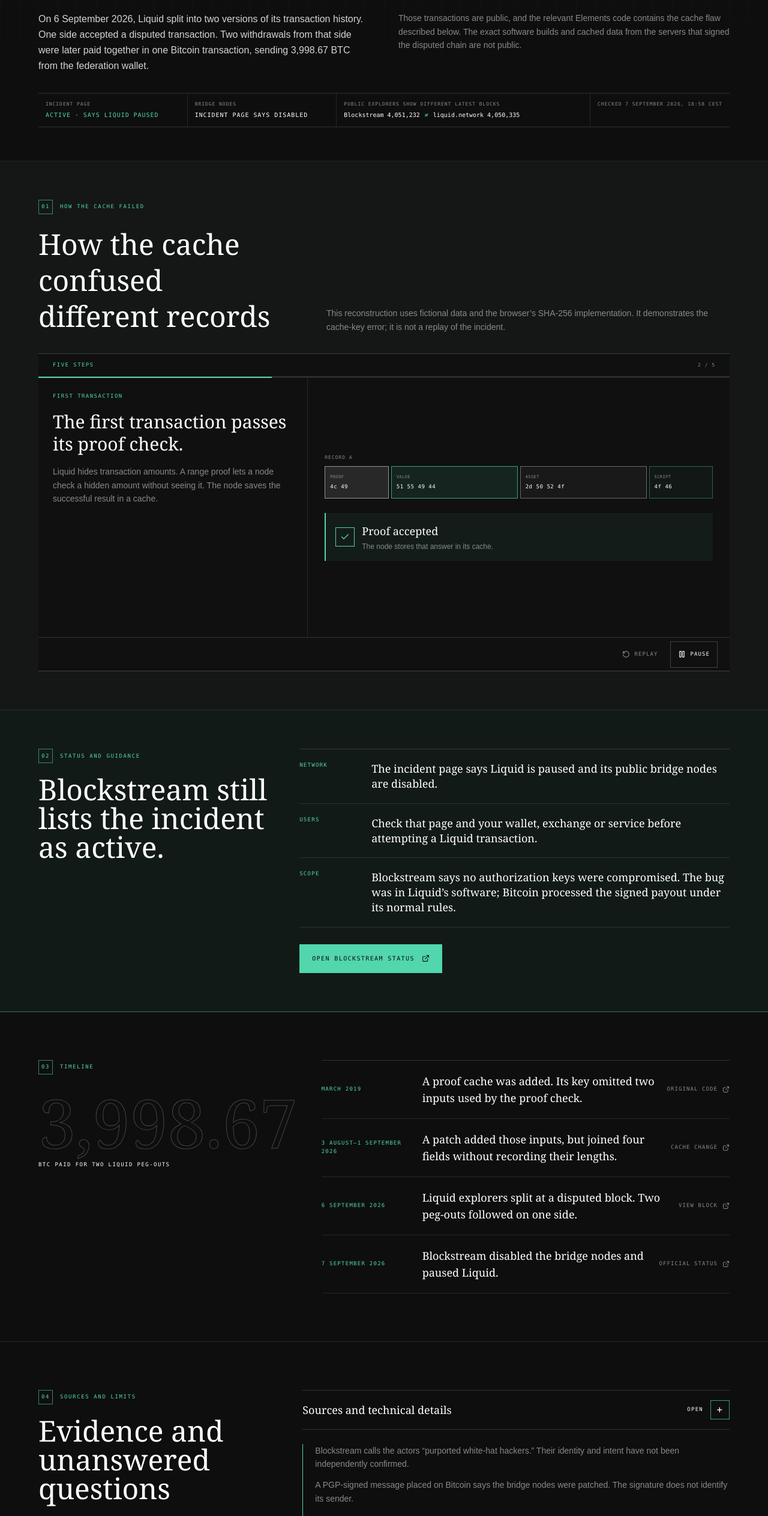
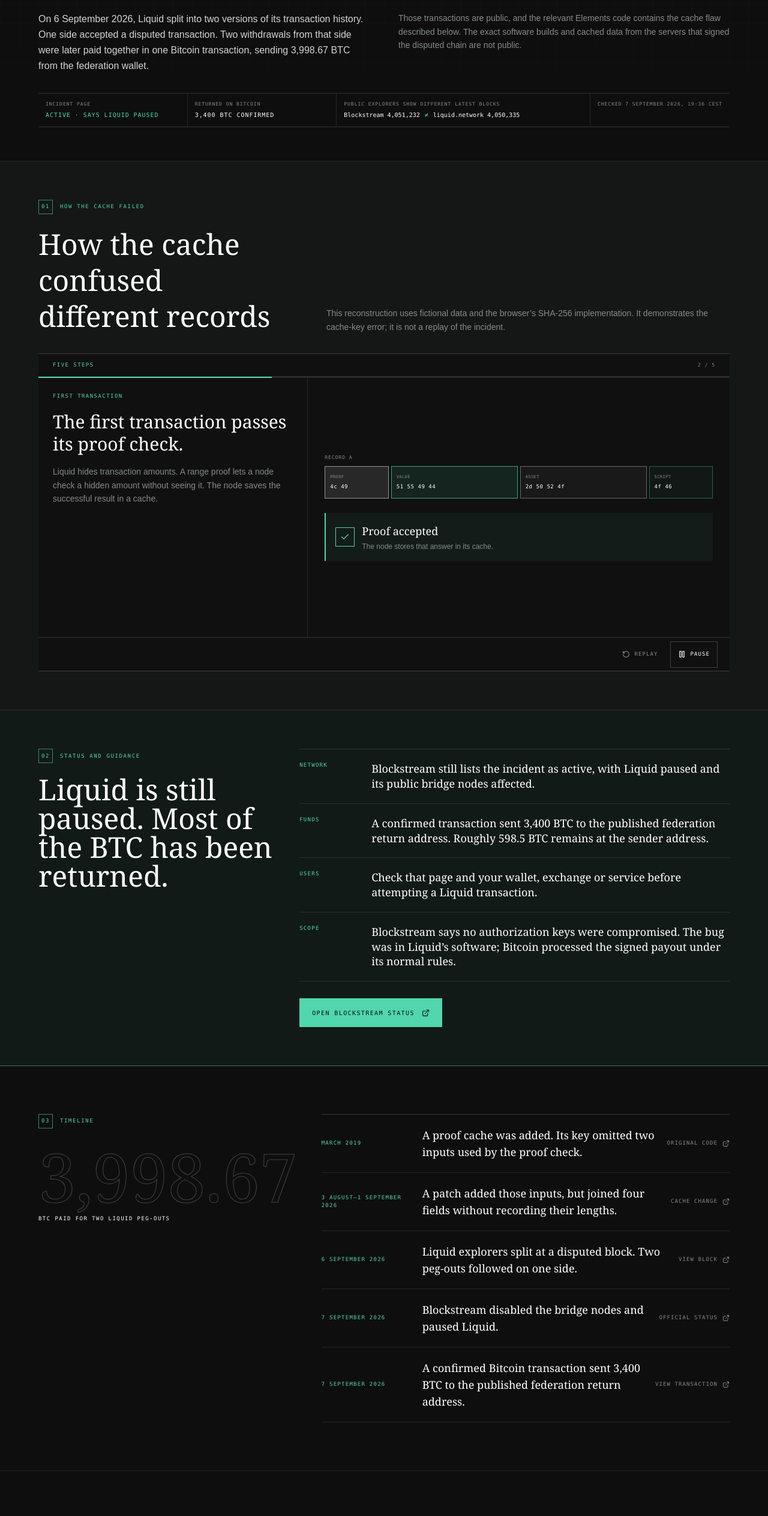
Before and after one commit to mars-llm/liquid-implosion, a Next.js app: page / in a window 1280 px wide. Shown: the part 273-2800 px from the top of the page at 60% size. Built offline with nearby package versions, Linux system fonts and the light colour scheme.

Commit message:
Update Liquid incident status and returned funds

```diff
--- a/components/LiquidStudy.tsx
+++ b/components/LiquidStudy.tsx
@@ -19,7 +19,7 @@ import {
   type CacheRecord,
 } from '../lib/model';
 
-const RESEARCH_CUTOFF = '7 September 2026, 18:58 CEST';
+const RESEARCH_CUTOFF = '7 September 2026, 19:36 CEST';
 const STEP_DELAY = 3600;
 
 const SEQUENCE = [
@@ -75,6 +75,12 @@ const TIMELINE = [
     href: 'https://status.blockstream.com/incidents/b8b719f3-db70-4487-9cff-946e69509228',
     label: 'Official status',
   },
+  {
+    date: '7 September 2026',
+    title: 'A confirmed Bitcoin transaction sent 3,400 BTC to the published federation return address.',
+    href: 'https://mempool.space/tx/a6d697a25266ce3c78774fd1d75f896b7af522ada209b0f6228ea497bc49a46d',
+    label: 'View transaction',
+  },
 ] as const;
 
 const SOURCES = [
@@ -86,6 +92,8 @@ const SOURCES = [
       ['Disputed Liquid transaction', 'https://blockstream.info/liquid/tx/f24a4b179b5cc7e88b25a763911f7cbdf2bf45d1d1b5ab611e94461cef0a183f'],
       ['Bitcoin federation payout', 'https://blockstream.info/tx/8db751a650ae2f12006b7e8c69a75e4df360e8afd6b9e05ae0b9fa6458a7b140'],
       ['Signed bridge-node message', 'https://blockstream.info/tx/87dc0a20099a94c2caaa3fa93d1724cfe41b05ae5e0778cc0e8994b22e81120c'],
+      ['3,400 BTC return transaction', 'https://mempool.space/tx/a6d697a25266ce3c78774fd1d75f896b7af522ada209b0f6228ea497bc49a46d'],
+      ['Reported withdrawal address', 'https://mempool.space/address/bc1ql4mfu6aundtkksxklfajs2h3t9nzcd6gyqjlte'],
     ],
   },
   {
@@ -228,10 +236,11 @@ export function LiquidStudy() {
           <div className="mx-auto grid max-w-6xl gap-8 lg:grid-cols-[0.72fr_1.28fr]">
             <div>
               <SectionLabel index="02">Status and guidance</SectionLabel>
-              <h2 className="mt-5 font-serif text-3xl text-white sm:text-5xl">Blockstream still lists the incident as active.</h2>
+              <h2 className="mt-5 font-serif text-3xl text-white sm:text-5xl">Liquid is still paused. Most of the BTC has been returned.</h2>
             </div>
             <div className="border-t border-white/15">
-              <FactLine label="Network" text="The incident page says Liquid is paused and its public bridge nodes are disabled." />
+              <FactLine label="Network" text="Blockstream still lists the incident as active, with Liquid paused and its public bridge nodes affected." />
+              <FactLine label="Funds" text="A confirmed transaction sent 3,400 BTC to the published federation return address. Roughly 598.5 BTC remains at the sender address." />
               <FactLine label="Users" text="Check that page and your wallet, exchange or service before attempting a Liquid transaction." />
               <FactLine label="Scope" text="Blockstream says no authorization keys were compromised. The bug was in Liquid’s software; Bitcoin processed the signed payout under its normal rules." />
               <a
@@ -256,7 +265,7 @@ export function LiquidStudy() {
               </div>
               <div className="border-t border-white/15">
                 {TIMELINE.map((item) => (
-                  <article key={item.date} className="grid gap-2 border-b border-white/10 py-5 sm:grid-cols-[10rem_1fr_auto] sm:items-center">
+                  <article key={`${item.date}-${item.title}`} className="grid gap-2 border-b border-white/10 py-5 sm:grid-cols-[10rem_1fr_auto] sm:items-center">
                     <p className="font-mono text-[9px] uppercase tracking-[0.14em] text-accent">{item.date}</p>
                     <h3 className="font-serif text-lg text-white">{item.title}</h3>
                     <a href={item.href} target="_blank" rel="noreferrer" className="inline-flex min-h-11 items-center gap-2 font-mono text-[9px] uppercase tracking-[0.12em] text-ink-muted hover:text-white">
@@ -620,13 +629,13 @@ function NetworkSnapshot() {
         <span className="mt-1 block text-[10px] text-accent">Active · says Liquid paused</span>
       </a>
       <a
-        href="https://status.blockstream.com/incidents/b8b719f3-db70-4487-9cff-946e69509228"
+        href="https://mempool.space/tx/a6d697a25266ce3c78774fd1d75f896b7af522ada209b0f6228ea497bc49a46d"
         target="_blank"
         rel="noreferrer"
         className="border-b border-white/10 px-3 py-3 hover:text-white lg:border-b-0 lg:border-r"
       >
-        <span className="block">Bridge nodes</span>
-        <span className="mt-1 block text-[10px] text-white">Incident page says disabled</span>
+        <span className="block">Returned on Bitcoin</span>
+        <span className="mt-1 block text-[10px] text-white">3,400 BTC confirmed</span>
       </a>
       <div className="col-span-2 border-white/10 px-3 py-3 lg:col-span-1 lg:border-r">
         <span className="block">Public explorers show different latest blocks</span>
```
Also changed, not shown: 1 other file (tests, documents, lock files or other folders).
